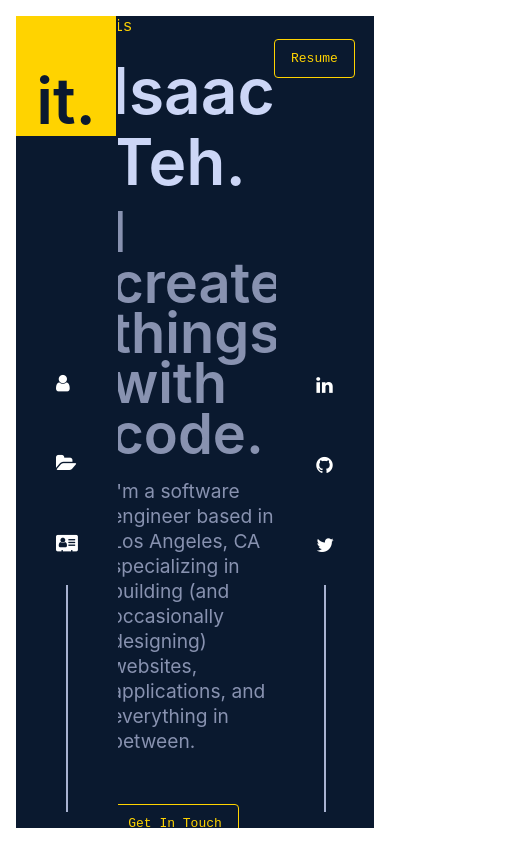
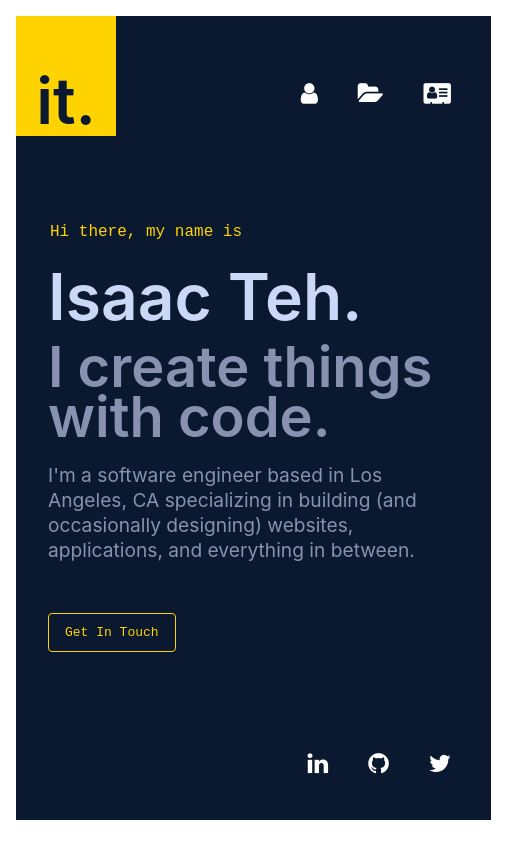
Before and after one commit to isaacxw/isaacteh-v2, a Next.js app: page / in a window 390 px wide. Shown: the whole page, 507 px wide, since content can reach past the window. Built offline with nearby package versions, Linux system fonts and the light colour scheme.

Commit message:
Mobile responsiveness (1/5)

```diff
--- a/src/components/layout.js
+++ b/src/components/layout.js
@@ -11,8 +11,9 @@ const StyledContainer = styled.div`
     background: var(--navy);
     border: 1rem solid white;
     display: flex;
+    overflow-x: auto;
 
-    @media (max-width: 375px) {
+    @media (max-width: 480px) {
         width: 130%;
         height: 100%;
         flex-direction: column;
@@ -24,6 +25,11 @@ const StyledNav = styled.nav`
     flex: 1 1;
     margin: 0;
     overflow: none;
+
+    @media (max-width: 480px) {
+        display: flex;
+        justify-content: flex-end;
+    }
 `;
 
 const StyledContent = styled.main`
@@ -40,6 +46,10 @@ const StyledContent = styled.main`
     ::-webkit-scrollbar {
         width: 0;
     }
+
+    @media (max-width: 480px) {
+        margin-top: 2.5rem;
+    }
 `;
 
 const StyledSocials = styled.nav`
@@ -47,6 +57,10 @@ const StyledSocials = styled.nav`
     justify-content: flex-end;
     flex: 1 1;
     overflow: none;
+
+    @media (max-width: 480px) {
+
+    }
 `;
 
 const Layout = ({ children, title = "Isaac Teh", location }) => {
--- a/src/components/navbar.js
+++ b/src/components/navbar.js
@@ -28,9 +28,8 @@ const NavItems = styled.div`
         background-color: var(--light-slate);
     }
 
-    @media (max-width: 375px) {
+    @media (max-width: 480px) {
         flex-direction: row;
-        justify-content: space-evenly;
 
         &:before,
         &:after {
@@ -62,6 +61,11 @@ const NavItem = styled.div`
     font-family: var(--font-mono);
     font-size: 1.2rem;
     color: #fff;
+
+    @media (max-width: 480px) {
+        padding: 0 0 0 40px;
+        font-size: 1.5rem;
+    }
 `;
 
 const Navbar = ({ isHome }) => {
--- a/src/components/socials.js
+++ b/src/components/socials.js
@@ -26,11 +26,25 @@ const StyledSocialList = styled.div`
         margin: 0 auto;
         background-color: var(--light-slate);
     }
+
+    @media (max-width: 480px) {
+        flex-direction: row;
+
+        &:before,
+        &:after {
+            display: none;
+        }
+    }
 `;
 
 const StyledSocialItem = styled.div`
     font-size: 1.2rem;
     color: #fff;
+
+    @media (max-width: 480px) {
+        padding: 0 0 0 40px;
+        font-size: 1.5rem;
+    }
 `;
 
 const StyledResumeBtn = styled.div`
@@ -62,11 +76,12 @@ const StyledResumeBtn = styled.div`
         }
     }
 
-    @media (max-width: 375px) {
-        display: relative;
-        top: 15%;
-        left: 53%;
-        margin: 0 auto;
+    @media (max-width: 480px) {
+        display: none;
+        /* display: relative;
+        top: 3.3rem;
+        right: -5.5rem;
+        margin: 0 auto; */
     }
 
 `;
```
